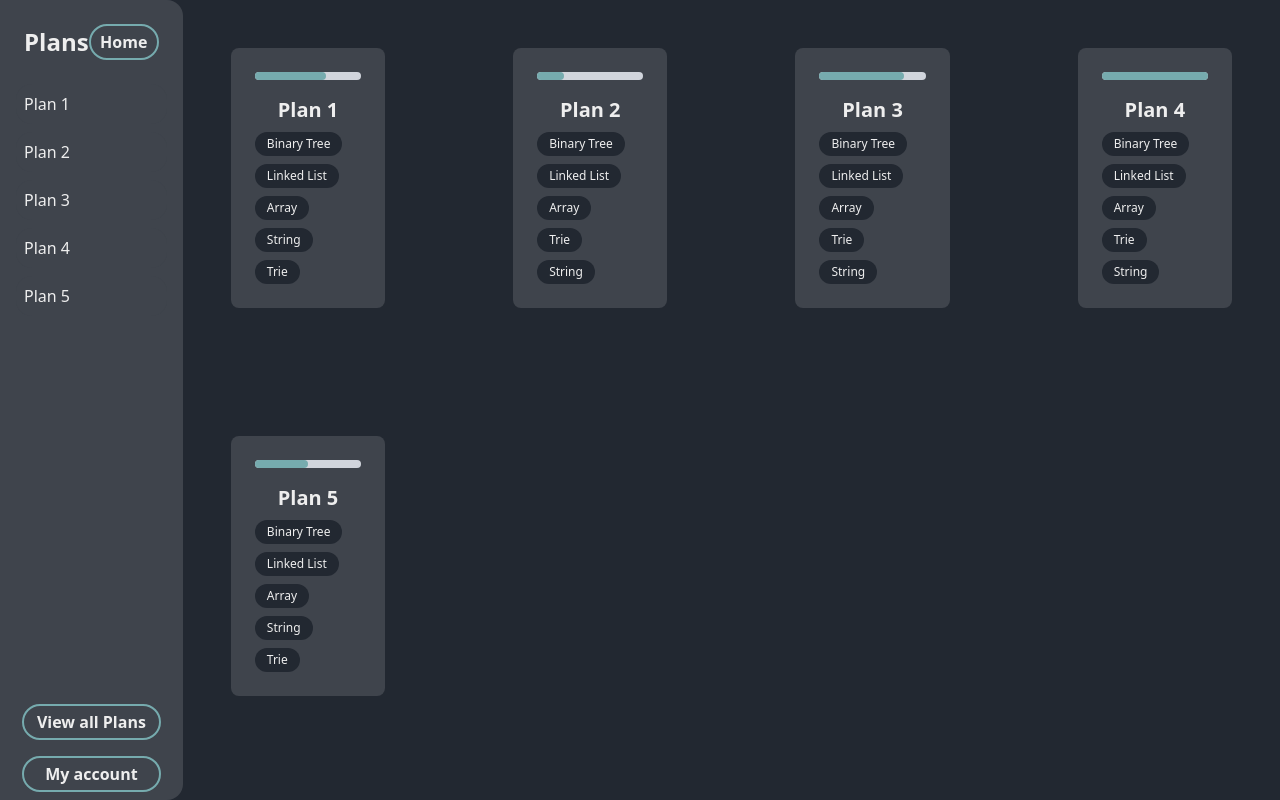
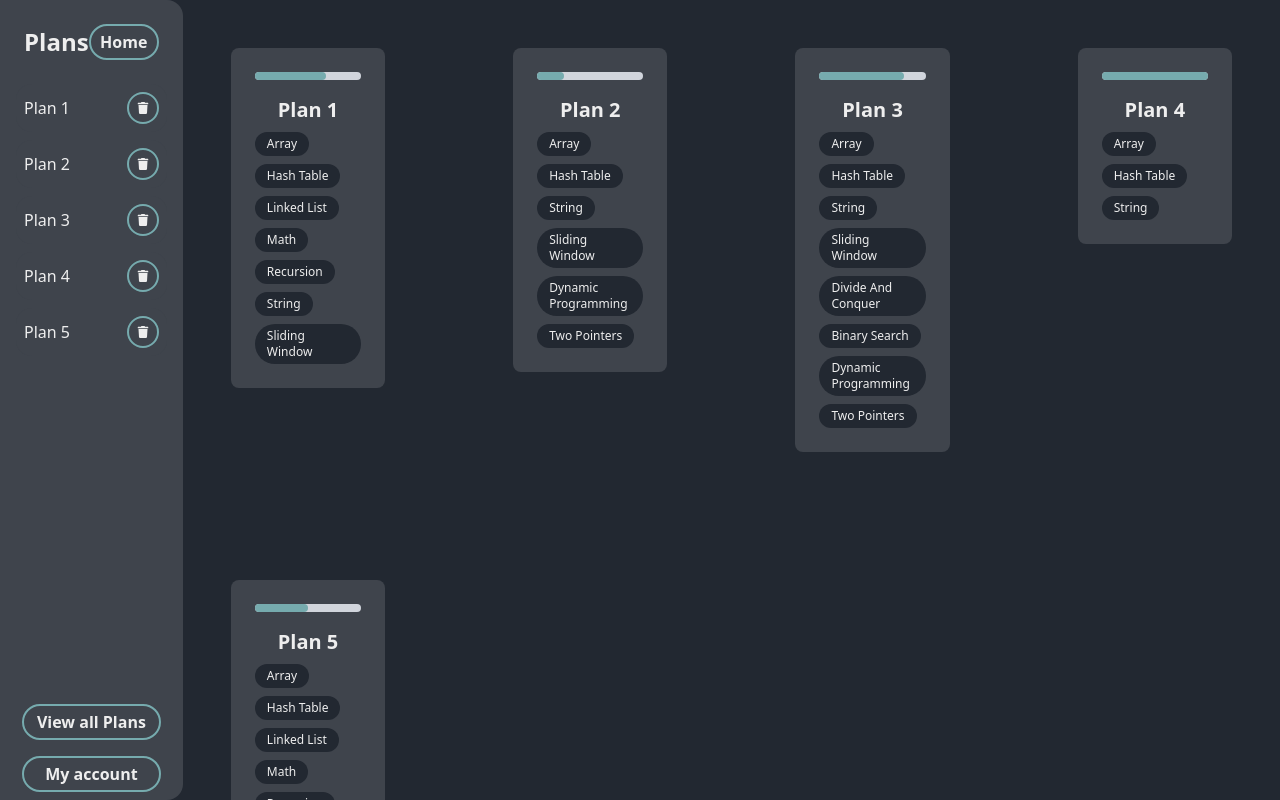
Before and after one commit to DanLaurentiu1/a2cl, a Next.js app: page /plans in a window 1280 px wide. Shown: the top 800 px of the page. Built offline with nearby package versions, Linux system fonts and the light colour scheme.

Commit message:
refactoring for using context within pages

```diff
--- a/app/(dashboard)/layout.tsx
+++ b/app/(dashboard)/layout.tsx
@@ -1,6 +1,7 @@
 import { Geist, Geist_Mono } from "next/font/google";
 import "./globals.css";
 import SidePannel from "../ui/dashboard/SidePannel";
+import { PlanProvider } from "../context/PlanProvider";
 
 const geistSans = Geist({
   variable: "--font-geist-sans",
@@ -22,10 +23,12 @@ export default function RootLayout({
       <body
         className={`bg-darkgrey ${geistSans.variable} ${geistMono.variable} antialiased`}
       >
-        <div className="flex h-screen">
-          <SidePannel />
-          <div className="flex-1 p-4">{children}</div>
-        </div>
+        <PlanProvider>
+          <div className="flex h-screen">
+            <SidePannel />
+            <div className="flex-1 p-4">{children}</div>
+          </div>
+        </PlanProvider>
       </body>
     </html>
   );
--- a/app/(dashboard)/plans/[id]/PlanGraph.tsx
+++ b/app/(dashboard)/plans/[id]/PlanGraph.tsx
@@ -1,9 +1,9 @@
 "use client";
-import React, { useEffect } from "react";
+import React from "react";
 import { Plan } from "@/app/domain/Plan";
 import ProblemNode from "@/app/ui/problems/ProblemNode";
 import { Edge, Node } from "reactflow";
-import ReactFlow, { Controls, Background } from "reactflow";
+import ReactFlow from "reactflow";
 import "reactflow/dist/style.css";
 const nodeTypes = {
   problemNode: ProblemNode,
@@ -11,13 +11,14 @@ const nodeTypes = {
 
 export default function PlanGraph(plan: Plan | undefined) {
   const nodes: Node[] = [];
-  let startOfNextNodeY: number = 0;
+  const edges: Edge[] = [];
+  let centerY = window.innerWidth / 2 - 800;
   const centerX = window.innerWidth / 2 - 300;
   plan?.problems.forEach((problem) => {
     nodes.push({
       id: problem[1].id.toString(),
       type: "problemNode",
-      position: { x: centerX, y: startOfNextNodeY },
+      position: { x: centerX, y: centerY },
       data: {
         number: problem[1].id,
         name: problem[1].name,
@@ -25,8 +26,27 @@ export default function PlanGraph(plan: Plan | undefined) {
         difficulty: problem[1].difficulty,
       },
     });
+    centerY += 125;
+  });
 
-    startOfNextNodeY += 100;
-  });
-  return <ReactFlow nodes={nodes} nodeTypes={nodeTypes}></ReactFlow>;
+  for (let i = 0; i < plan!.problems.length - 1; i++) {
+    const current = plan!.problems[i][1];
+    const next = plan!.problems[i + 1][1];
+
+    edges.push({
+      id: `${current.id}-${next.id}`,
+      source: current.id.toString(),
+      target: next.id.toString(),
+      style: { stroke: "#10B981", strokeWidth: 2, width: 12 },
+    });
+  }
+
+  return (
+    <ReactFlow
+      nodes={nodes}
+      edges={edges}
+      nodeTypes={nodeTypes}
+      fitView
+    ></ReactFlow>
+  );
 }
--- a/app/(dashboard)/plans/[id]/page.tsx
+++ b/app/(dashboard)/plans/[id]/page.tsx
@@ -1,15 +1,36 @@
 "use client";
 import { plans } from "@/app/domain/data";
 import PlanGraph from "./PlanGraph";
-import { use } from "react";
+import { use, useContext } from "react";
+import PlanContext from "@/app/context/PlanContext";
 
 export default function PlanPage({
   params,
 }: {
   params: Promise<{ id: string }>;
 }) {
+  const context = useContext(PlanContext);
+
+  if (!context) {
+    throw new Error("PlansList must be used within a PlanProvider");
+  }
+
+  const { planRepository, plans } = context;
   const { id } = use(params);
   const plan = plans.find((plan) => plan.id === Number(id));
+
+  if (!plan) {
+    return (
+      <div className="flex justify-center items-center w-full h-full p-6 rounded-lg">
+        <div className="flex flex-col w-1/4 bg-lightgrey p-6 rounded-lg justify-center items-center">
+          <p className="text-white text-2xl font-semibold">
+            Plan does not exist
+          </p>
+        </div>
+      </div>
+    );
+  }
+
   return (
     <div className="w-full h-full p-6 rounded-lg items-center">
       {PlanGraph(plan)}
--- a/app/(dashboard)/plans/page.tsx
+++ b/app/(dashboard)/plans/page.tsx
@@ -1,8 +1,18 @@
-import Link from "next/link";
+"use client";
+import { useContext } from "react";
 import { plans } from "../../domain/data";
 import PlanCard from "@/app/ui/plans/PlanCard";
+import PlanContext from "@/app/context/PlanContext";
 
 export default function AllPlans() {
+  const context = useContext(PlanContext);
+
+  if (!context) {
+    throw new Error("PlansList must be used within a PlanProvider");
+  }
+
+  const { planRepository, plans } = context;
+  console.log(plans);
   return (
     <div className="p-8 grid grid-cols-4 gap-32">
       {plans.map((plan) => PlanCard(plan))}
--- a/app/ui/dashboard/PlansList.tsx
+++ b/app/ui/dashboard/PlansList.tsx
@@ -1,19 +1,40 @@
-import { plans } from "../../domain/data";
+"use client";
+import { useContext } from "react";
 import Link from "next/link";
+import PlanContext from "@/app/context/PlanContext";
+import { FaTrash } from "react-icons/fa";
 
 export default function PlansList() {
+  const context = useContext(PlanContext);
+
+  if (!context) {
+    throw new Error("PlansList must be used within a PlanProvider");
+  }
+
+  const { planRepository, plans } = context;
+
+  const handleDelete = (planId: number) => {
+    planRepository.deletePlan(planId);
+  };
   return (
     <div className="flex flex-col flex-grow overflow-auto m-1">
       <ul className="p-1">
         {plans.map((plan) => (
-          <Link href={`/plans/${plan.id}`}>
-            <li
-              key={plan.id}
-              className="mb-2 text-white bg-lightgrey backdrop-blur-sm p-2 rounded-2xl hover:bg-white/20 transition-all duration-10 cursor-pointer"
+          <li
+            key={plan.id}
+            className="flex justify-between items-center mb-2 text-white bg-lightgrey backdrop-blur-sm p-2 rounded-2xl hover:bg-white/20 transition-all duration-10 cursor-pointer"
+          >
+            <Link href={`/plans/${plan.id}`}>
+              <span className="text-white">{plan.title}</span>
+            </Link>
+            <button
+              className="text-white bg-lightgrey p-2 rounded-3xl border-2 border-lightgreen font-semibold flex items-center justify-center hover:border-orange transition-all duration-200"
+              aria-label="Delete plan"
+              onClick={() => handleDelete(plan.id)}
             >
-              {plan.title}
-            </li>
-          </Link>
+              <FaTrash className="w-3 h-3" />
+            </button>
+          </li>
         ))}
       </ul>
     </div>
--- a/app/ui/problems/ProblemNode.tsx
+++ b/app/ui/problems/ProblemNode.tsx
@@ -10,16 +10,23 @@ export default function ProblemNode({
   acceptanceRate: number;
   difficulty: number;
 }>) {
-  const borderColor: Map<number, string> = new Map();
-  borderColor.set(0, "green-500");
-  borderColor.set(1, "orange");
-  borderColor.set(2, "red-500 ");
-
+  let borderColorClass: string;
+  switch (difficulty) {
+    case 0:
+      borderColorClass = "border-green-500";
+      break;
+    case 1:
+      borderColorClass = "border-orange-500";
+      break;
+    case 2:
+      borderColorClass = "border-red-500";
+      break;
+    default:
+      borderColorClass = "border-gray-500";
+  }
   return (
     <div
-      className={`bg-lightgrey border-2 border-${borderColor.get(
-        difficulty
-      )} rounded-lg p-4 w-80`}
+      className={`bg-lightgrey border-2 ${borderColorClass} rounded-lg p-4 w-80`}
     >
       <p className="text-white font-semibold">
         {number.toString() + ". " + name}
```
